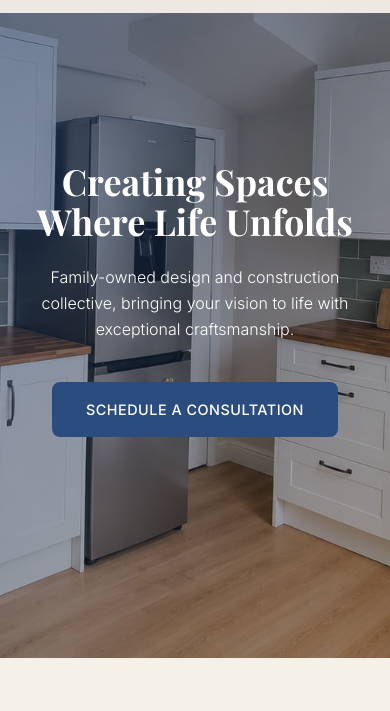
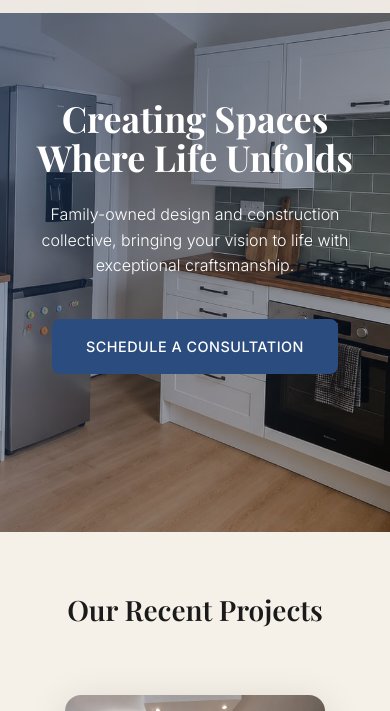
Before and after one commit to adrimur12/realprest-construct-website, a plain HTML site: page index.html in a window 390 px wide. Shown: the part 59-770 px from the top of the page. Drawn offline with nearby package versions, Linux system fonts and the light colour scheme.

Commit message:
fix: hero image mobile crop position

```diff
--- a/docs/styles.css
+++ b/docs/styles.css
@@ -256,11 +256,11 @@ a {
 
 @media (max-width: 768px) {
     .hero {
-        min-height: 85vh;
+        min-height: 70vh;
     }
 
     .hero__img {
-        object-position: center center;
+        object-position: 65% center;
     }
 }
 
--- a/styles.css
+++ b/styles.css
@@ -256,11 +256,11 @@ a {
 
 @media (max-width: 768px) {
     .hero {
-        min-height: 85vh;
+        min-height: 70vh;
     }
 
     .hero__img {
-        object-position: center center;
+        object-position: 65% center;
     }
 }
 
```
Also changed, not shown: 1 other file.
